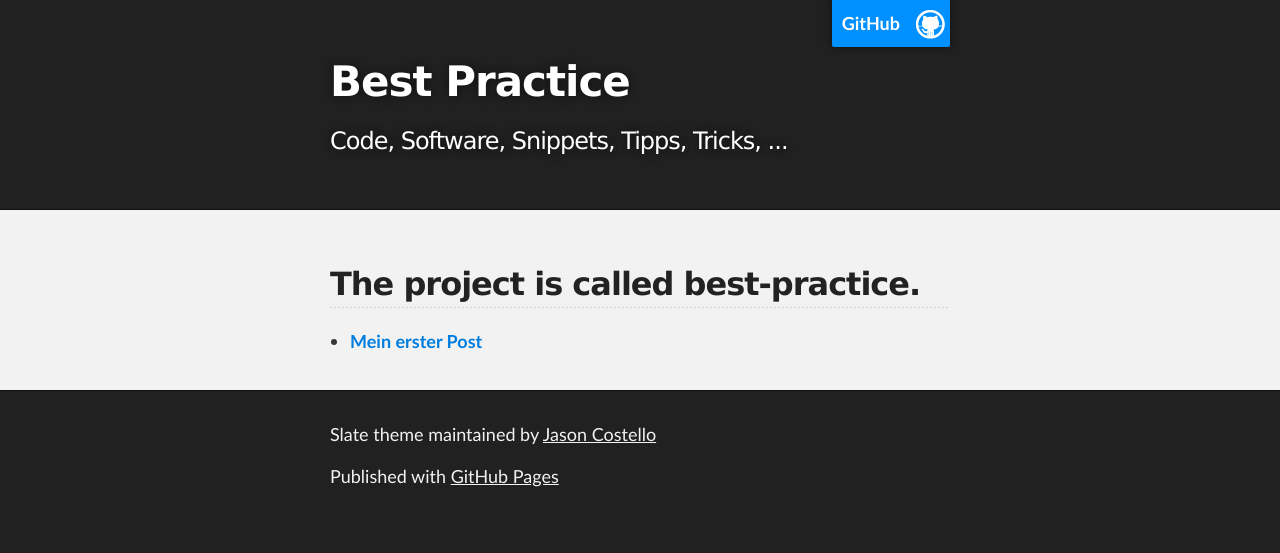
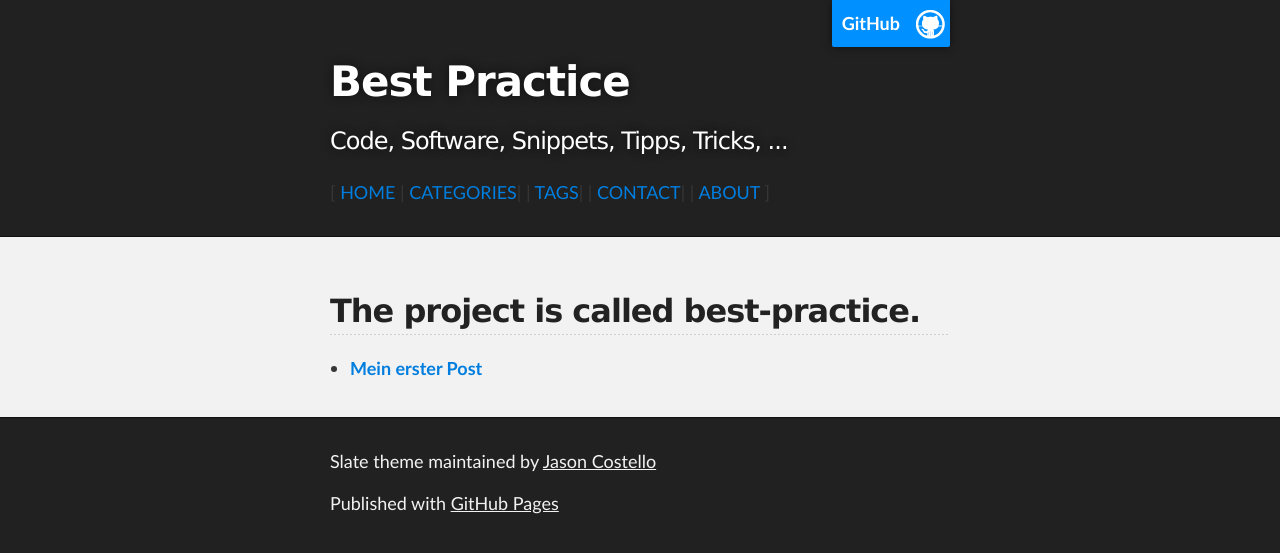
Before and after one commit to cniweb/best-practice, a Jekyll site: the page built from index.html, in a window 1280 px wide. Shown: the top 553 px of the page. Built offline with Jekyll 4.4.1, drawn with Linux system fonts in a browser that asks for light colours; the list of posts is cut into pages by our own code.

Commit message:
Update Template

```diff
--- a/_config.yml
+++ b/_config.yml
@@ -22,6 +22,6 @@ defaults:
       path: "" # ein leerer string an dieser Stelle bezieht alle Projektateien ein
       type: posts
     values:
-      layout: default
+      layout: post
       author: Christian Häussler
       comments: true
--- a/_includes/header.html
+++ b/_includes/header.html
@@ -20,5 +20,12 @@
           <h1 id="project_title">{{ site.name }}</h1>
           <h2 id="project_tagline">{{ site.slogan }}</h2>
 
+          <section>
+            [&nbsp;<a href="{{ site.baseurl }}">HOME</a>&nbsp;|
+            <a href="#">CATEGORIES</a>|&nbsp;|
+            <a href="#">TAGS</a>|&nbsp;|
+            <a href="#">CONTACT</a>|&nbsp;|
+            <a href="#">ABOUT</a>&nbsp;]
+          </section>
         </header>
     </div>
```
